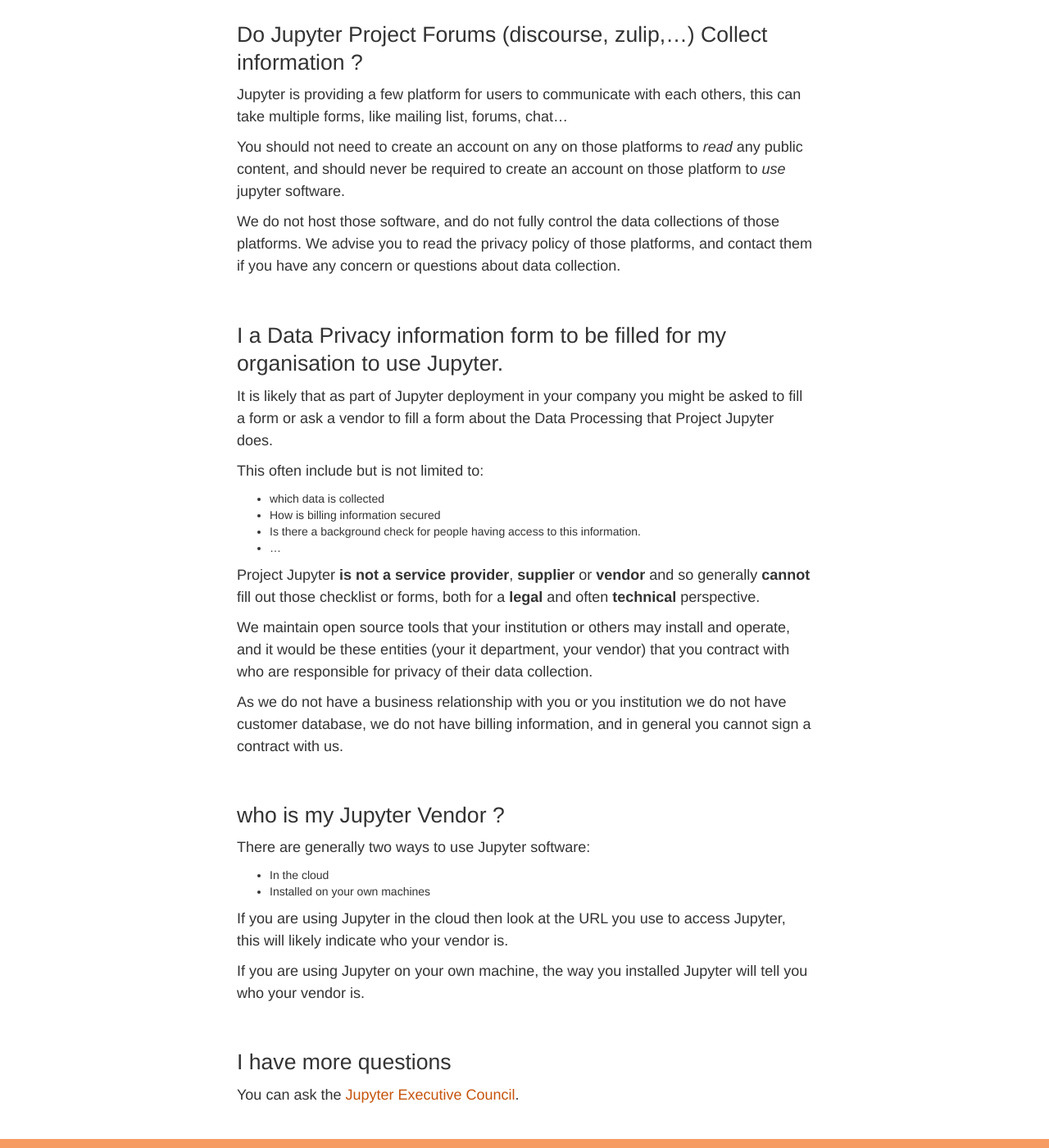
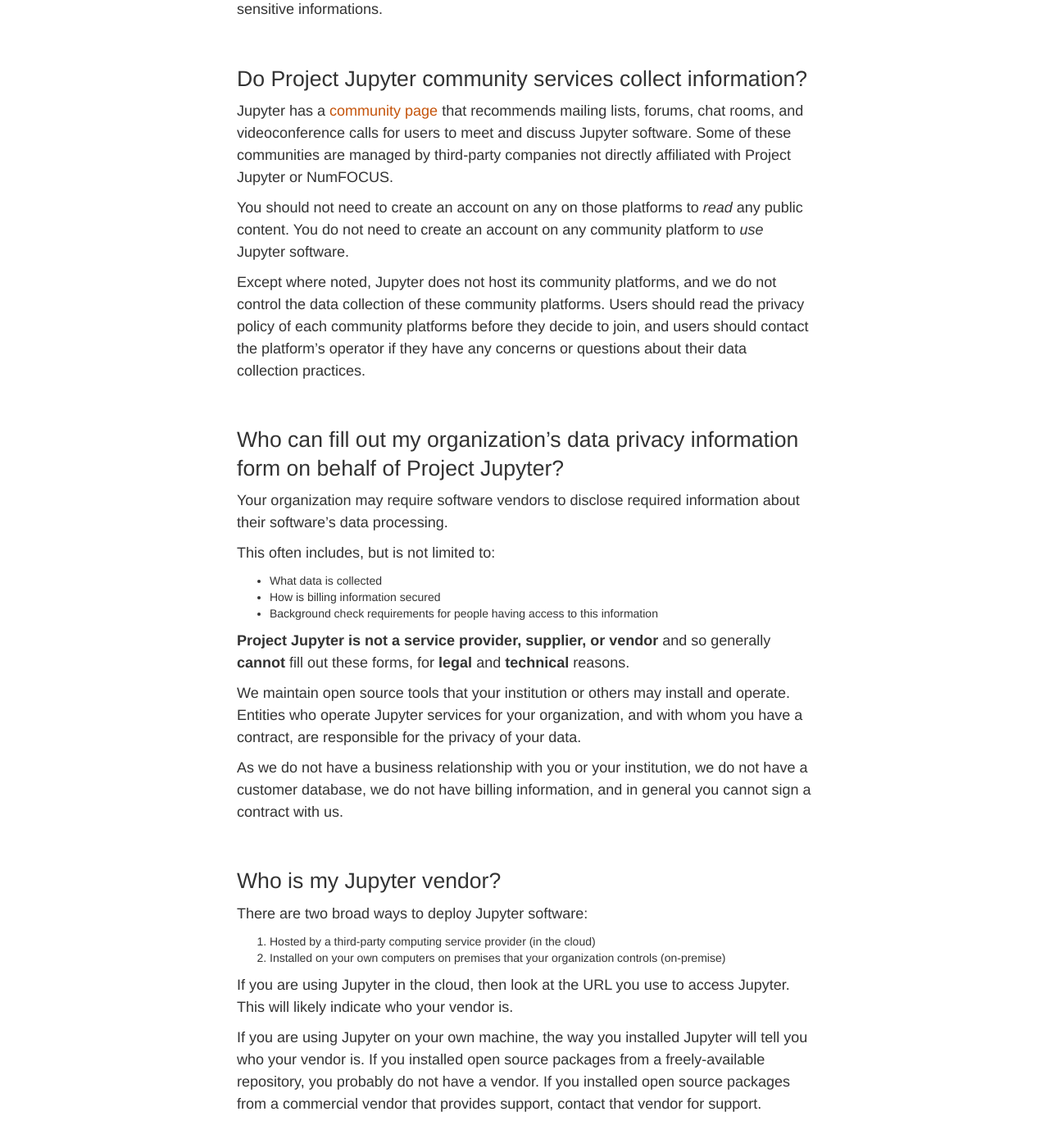
Before and after one commit to jupyter/jupyter.github.io, a Jekyll site: the page built from privacy.md, in a window 1280 px wide and 1400 px high, scrolled down 1044 px. Shown: the whole window at 82% size. Built offline with Jekyll 4.4.1, drawn with Linux system fonts in a browser that asks for light colours; comment, search, counter and statistics services are not loaded; some of the changed text lies outside the part shown.

Commit message:
Apply suggestions from code review
Co-authored-by: Jason Weill <93281816+JasonWeill@users.noreply.github.com>

```diff
--- a/privacy.md
+++ b/privacy.md
@@ -1,90 +1,98 @@
 ---
 layout: page
 title: Data Privacy
-tagline: Data Privacy information for Jupyter Related software
+tagline: Data privacy information for Jupyter related software
 permalink: /privacy
 ---
 
 
-# F.A.Q
+# F.A.Q.
 
-This page tried to answer regularly asked question about Jupyter and Data Privacy.
+This page answers frequently asked questions about Jupyter and data privacy.
 
-## Does Project Jupyter **Software** Collect information ?
+## Do Project Jupyter software programs collect information ?
 
 Project Jupyter Software does not collect any information about its installation or usage.
 
-All the software that is developed by the Jupyter Project are free of tracking
-code. When you install and deploy Jupyter add related libraries on your own
-computer or servers no informations is collected not exchanged with the Jupyter
-Developer.
+All software developed by the Jupyter Project, other than purpose-built telemetry libraries,
+is free of tracking
+code. When you install and deploy Jupyter software and libraries on your own
+computers and servers, no information is collected by or sent to
+Project Jupyter's developers.
 
-We can only guaranty this is true when you use Jupyter Directly and not via a
-Third Party Vendor that provide hosted Jupyter Notebook, if you have questions
-about hosted Jupyter please see your vendor documentation and privacy sections.
+Jupyter's privacy policy does not apply to third-party vendors that host Jupyter
+products for remote or cloud usage. If you have questions about hosted Jupyter
+products, please consult your vendor's documentation and privacy policy.
 
-You can also look at the [JupyterLab specific privacy
-page](https://jupyterlab.readthedocs.io/en/stable/privacy_policies.html).
+Some projects have their own privacy policies.
+The [JupyterLab privacy policy](https://jupyterlab.readthedocs.io/en/stable/privacy_policies.html)
+is one example.
 
-## Does Jupyter Project **services** Collect information ?
+## Do Project Jupyter services collect information?
 
-Project Jupyter run a few free services related to Jupyter, this is include but
-not limited to nbviewer, Binder, and JupyterLite.
+Project Jupyter runs a few free services related to Jupyter. These include, but are
+not limited to, nbviewer, Binder, and JupyterLite.
 
 Those services are not designed to stored any user data on Jupyter ownd
 infrastructure. Though being publicly accessible we caution user to not use
 those services to process sensitive informations.
 
-## Do Jupyter Project Forums (discourse, zulip,...) Collect information ?
+## Do Project Jupyter community services collect information?
 
-Jupyter is providing a few platform for users to communicate with each others,
-this can take multiple forms, like mailing list, forums, chat...
+Jupyter has a [community page](https://jupyter.org/community) that
+recommends mailing lists, forums, chat rooms, and videoconference calls for
+users to meet and discuss Jupyter software. Some of these communities are
+managed by third-party companies not directly affiliated with Project Jupyter
+or NumFOCUS.
 
 You should not need to create an account on any on those platforms to _read_ any
-public content, and should never be required to create an account on those
-platform to _use_ jupyter software.
+public content. You do not need to create an account on any community
+platform to _use_ Jupyter software.
 
-We do not host those software, and do not fully control the data collections
-of those platforms. We advise you to read the privacy policy of those platforms,
-and contact them if you have any concern or questions about data collection.
+Except where noted, Jupyter does not host its community platforms, and we
+do not control the data collection of these community platforms. Users should
+read the privacy policy of each community platforms before they decide to join,
+and users should contact the platform's operator if they have any concerns
+or questions about their data collection practices.
 
-## I a Data Privacy information form to be filled for my organisation to use Jupyter.
+## Who can fill out my organization's data privacy information form on behalf of Project Jupyter?
 
-It is likely that as part of Jupyter deployment in your company you might be
-asked to fill a form or ask a vendor to fill a form about the Data Processing
-that Project Jupyter does.
+Your organization may require software vendors to disclose required information
+about their software's data processing.
 
-This often include but is not limited to:
+This often includes, but is not limited to:
 
- - which data is collected
+ - What data is collected
  - How is billing information secured
- - Is there a background check for people having access to this information.
- - ...
+ - Background check requirements for people having access to this information
 
-Project Jupyter **is not a service provider**, **supplier** or **vendor** and so
-generally **cannot** fill out those checklist or forms, both for a **legal** and
-often **technical** perspective.
+**Project Jupyter is not a service provider, supplier, or vendor** and so
+generally **cannot** fill out these forms, for **legal** and **technical** reasons.
 
 We maintain open source tools that your institution or others may install and
-operate, and it would be these entities (your it department, your vendor) that
-you contract with who are responsible for privacy of their data collection.
+operate. Entities who operate Jupyter services for your organization, and with
+whom you have a contract, are responsible for the privacy of your data.
 
-As we do not have a business relationship with you or you institution we do not
-have customer database, we do not have billing information, and in general you
+As we do not have a business relationship with you or your institution, we do not
+have a customer database, we do not have billing information, and in general you
 cannot sign a contract with us.
 
-## who is my Jupyter Vendor ?
+## Who is my Jupyter vendor?
 
-There are generally two ways to use Jupyter software:
- - In the cloud
- - Installed on your own machines
+There are two broad ways to deploy Jupyter software:
 
-If you are using Jupyter in the cloud then look at the URL you use to access
-Jupyter, this will likely indicate who your vendor is.
+1. Hosted by a third-party computing service provider (in the cloud)
+2. Installed on your own computers on premises that your organization controls (on-premise)
+
+If you are using Jupyter in the cloud, then look at the URL you use to access
+Jupyter. This will likely indicate who your vendor is.
 
 If you are using Jupyter on your own machine, the way you installed Jupyter will
-tell you who your vendor is.
+tell you who your vendor is. If you installed open source packages from a
+freely-available repository, you probably do not have a vendor. If you installed
+open source packages from a commercial vendor that provides support, contact
+that vendor for support.
 
-## I have more questions
+## How do I ask questions about privacy not covered by this FAQ?
 
-You can ask the [Jupyter Executive Council](https://executive-council-team-compass.readthedocs.io/en/latest/).
+You can ask the [Jupyter Executive Council](https://executive-council-team-compass.readthedocs.io).
```
